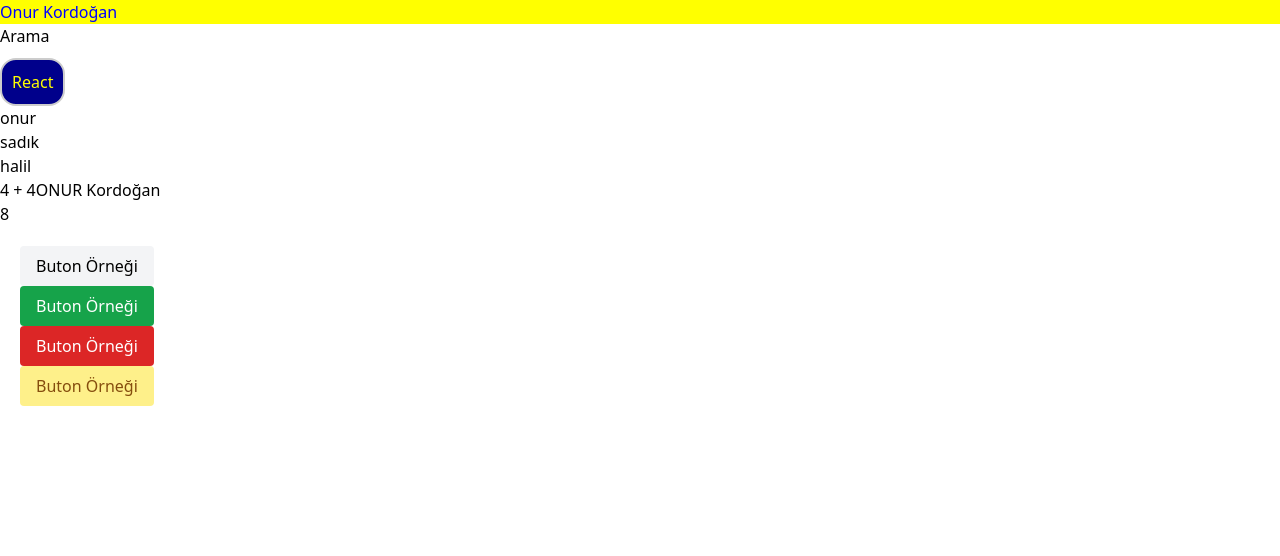
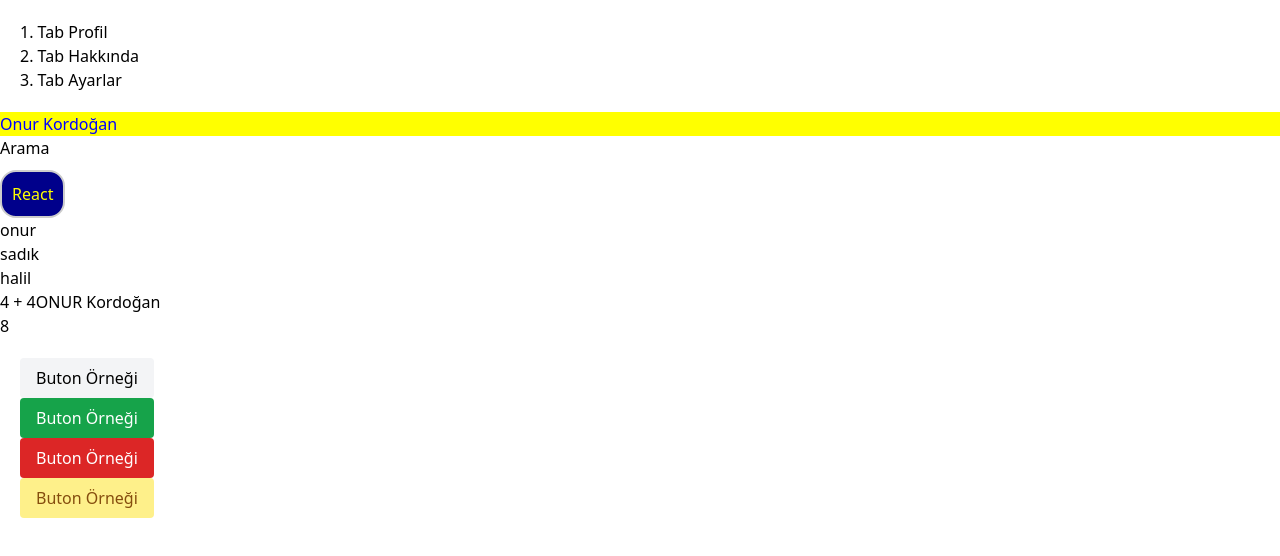
Before and after one commit to OnurKor/react-reminder, a React (Create React App) app: page / in a window 1280 px wide. Shown: the top 556 px of the page. Built offline with nearby package versions, Linux system fonts and the light colour scheme.

Commit message:
tab.panel

```diff
--- a/src/App.js
+++ b/src/App.js
@@ -1,6 +1,7 @@
 // import logo from './logo.svg';
 
 import Button from "./components/Button"
+import Tab from "./components/Tab"
 import './tailwind.css'
 // import './style.scss'
 
@@ -26,6 +27,15 @@ const name = "Onur"
   };
   return (
     <>
+    <div className="p-5">
+    <Tab>
+      <Tab.Panel title="Profil">1. Tab</Tab.Panel>
+      <Tab.Panel title="Hakkında">2. Tab</Tab.Panel>
+      <Tab.Panel title="Ayarlar">3. Tab</Tab.Panel>
+    </Tab>
+    </div>
+
+
     <main id='main' className='test'>
       <h1 tabIndex='3' style={{color: 'blue', backgroundColor:'yellow'}}>Onur Kordoğan</h1>
       <label htmlFor="search" tabIndex='2' onClick={() => alert('Merhaba')}>Arama</label>
--- /dev/null
+++ b/src/components/Tab.js
@@ -0,0 +1,21 @@
+import React from 'react'
+
+const Tab = ({children}) => {
+    console.log(children)
+  return (
+    <div>
+        {children}
+    </div>
+  )
+}
+
+Tab.Panel = ({children, title}) => {
+
+    return(
+        <div>
+            {children} {title}
+        </div>
+    )
+}
+
+export default Tab
```
